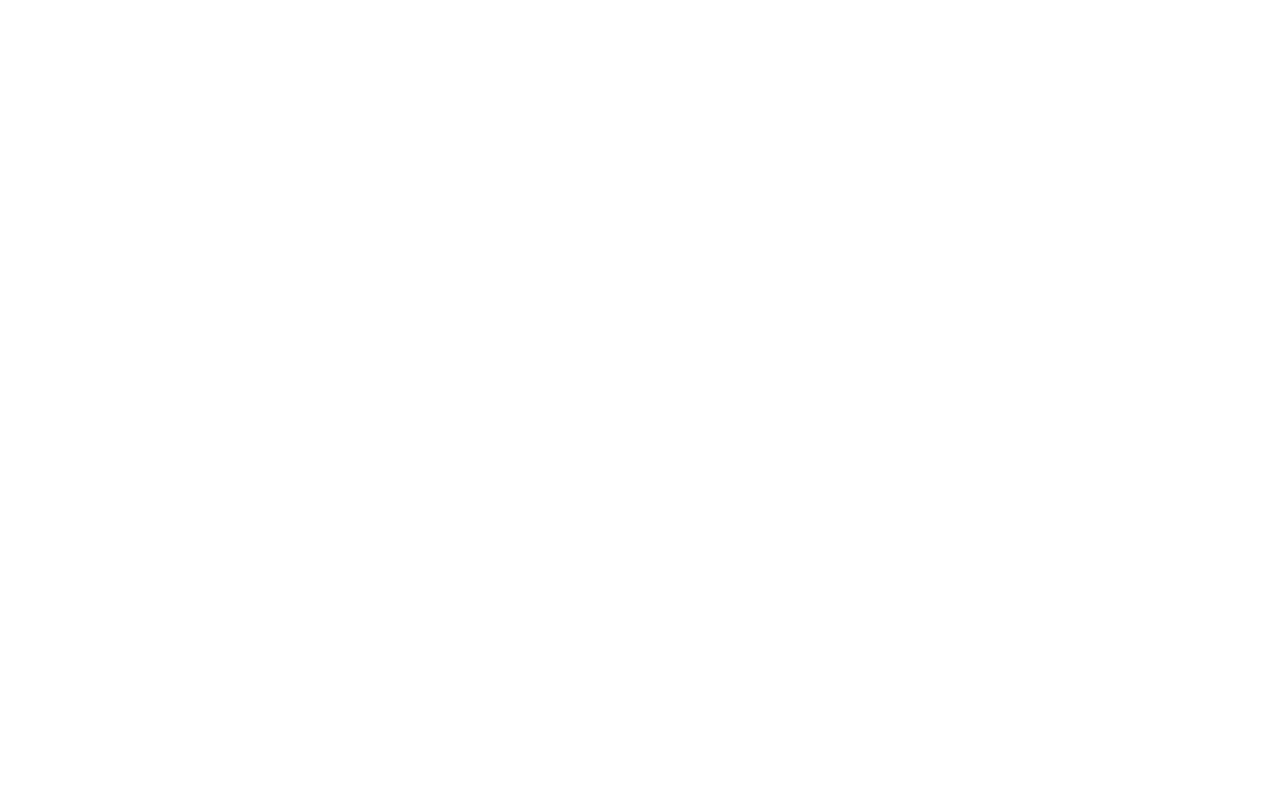
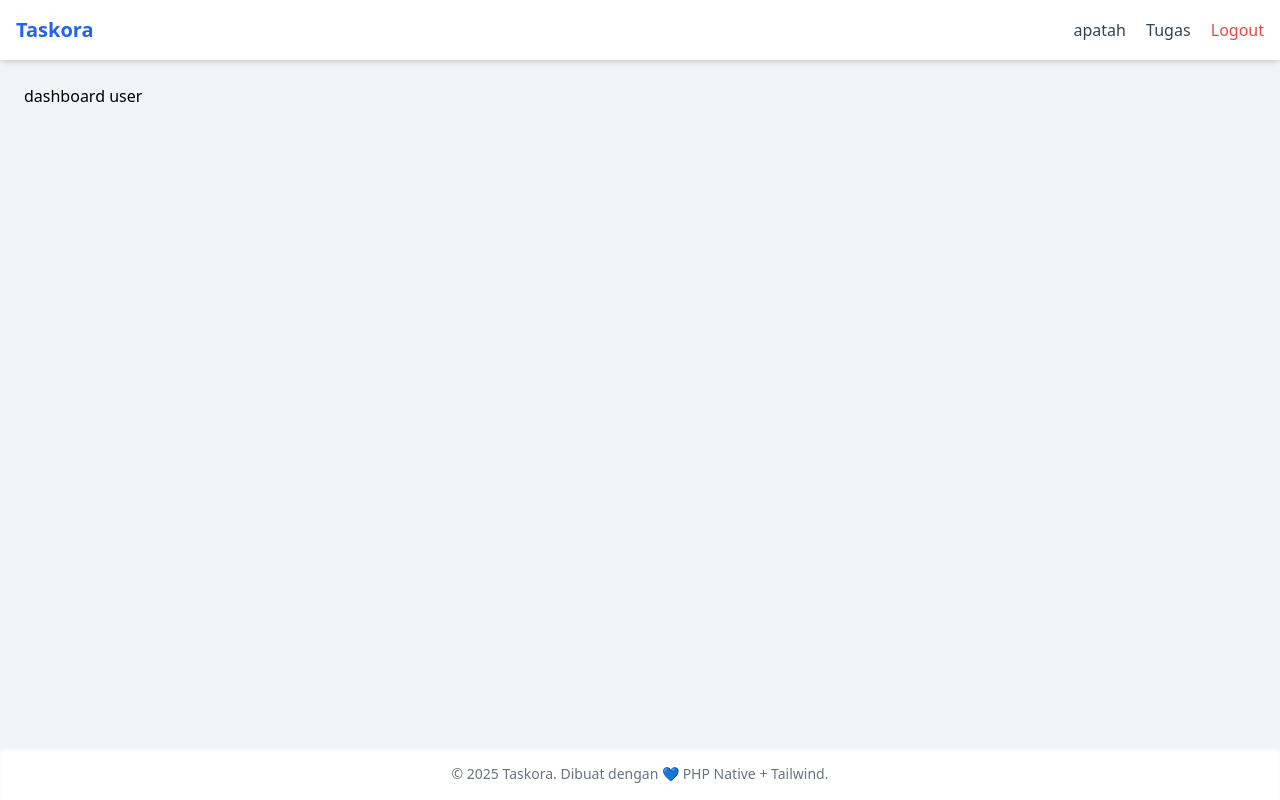
Before and after one commit to WildanMukmin/taskora, a PHP site: page /pages/user/dashboard.php in a window 1280 px wide. Before the commit the page is empty. Run offline with PHP 8.4, Linux system fonts and the light colour scheme; some libraries are stand-ins or nearby versions.

Commit message:
nambahin include di setiap halaman

```diff
--- a/includes/footer.php
+++ b/includes/footer.php
@@ -1 +1,9 @@
-<!-- Footer HTML -->
+</main>
+
+<!-- Footer -->
+<footer class="bg-white shadow-inner p-4 text-center text-gray-500 text-sm">
+  &copy; <?= date('Y') ?> Taskora. Dibuat dengan 💙 PHP Native + Tailwind.
+</footer>
+
+</body>
+</html>
--- a/includes/header.php
+++ b/includes/header.php
@@ -1 +1,23 @@
-<!-- Header HTML -->
+<?php
+// session_start(); // jika belum dipanggil sebelumnya
+?>
+<!DOCTYPE html>
+<html lang="en">
+<head>
+  <meta charset="UTF-8">
+  <title><?php echo $title_page ?? 'Taskora' ?></title>
+  <meta name="viewport" content="width=device-width, initial-scale=1.0">
+  <script src="https://cdn.tailwindcss.com"></script>
+</head>
+<body class="bg-gray-100 min-h-screen flex flex-col">
+<!-- Navbar -->
+<header class="bg-white shadow-md p-4 flex justify-between items-center">
+  <h1 class="text-xl font-bold text-blue-600">Taskora</h1>
+  <nav class="space-x-4">
+    <a href="/pages/user/dashboard.php" class="text-gray-700 hover:text-blue-600">apatah</a>
+    <a href="/pages/user/tasks.php" class="text-gray-700 hover:text-blue-600">Tugas</a>
+    <a href="/logout.php" class="text-red-500 hover:text-red-700 font-medium">Logout</a>
+  </nav>
+</header>
+
+<main class="flex-1 p-6">
--- a/pages/admin/dashboard.php
+++ b/pages/admin/dashboard.php
@@ -0,0 +1,5 @@
+<?php include_once('../../includes/header.php'); ?>
+
+<div>dashboard admin</div>
+
+<?php include_once('../../includes/footer.php'); ?>
--- a/pages/user/dashboard.php
+++ b/pages/user/dashboard.php
@@ -0,0 +1,7 @@
+<?php include_once('../../includes/header.php');
+$title_page = 'Dashboard';
+?>
+
+<div>dashboard user</div>
+
+<?php include_once('../../includes/footer.php'); ?>
```
Also changed, not shown: pages/admin/add_task.php (added).
